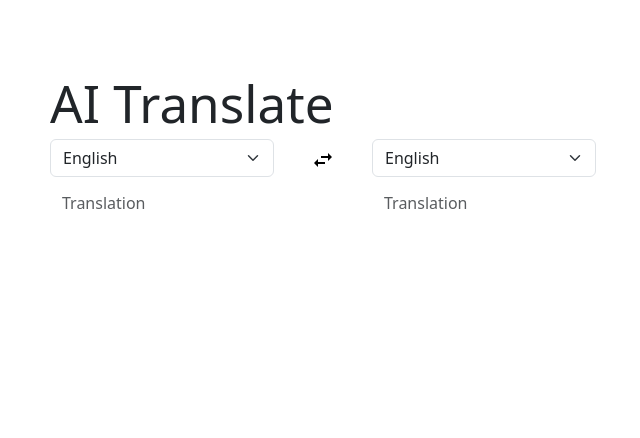
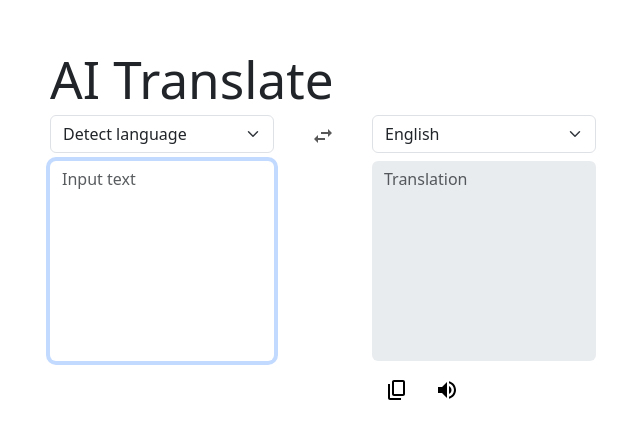
Before and after one commit to jmoliugp/ai-translate, a React (Vite) app: page / in a window 1280 px wide. Shown: the part 170-608 px from the top of the page, without its empty margins (317-957 px from the left). Built offline with nearby package versions, Linux system fonts and the light colour scheme.

Commit message:
text to voice and copy to clipboard features

```diff
--- a/src/scenes/TranslatorApp/index.tsx
+++ b/src/scenes/TranslatorApp/index.tsx
@@ -3,12 +3,18 @@ import './styles.css'
 import { useTranslate } from './useTranslate'
 import { Button, Col, Container, Row, Stack } from 'react-bootstrap'
 import { SwapArrowsIcon } from '../../components/SwapArrowsIcon'
-import { AUTO_LENGUAGE, SectionType } from '../../utils/constants'
+import {
+  AUTO_LENGUAGE,
+  SectionType,
+  getVoiceLanguage,
+} from '../../utils/language'
 import { LanguageSelector } from '../../components/LanguageSelector'
 import { TextArea } from '../../components/TextArea'
 import { useEffect } from 'react'
 import { translate } from '../../utils/translate'
 import { useDebounce } from './useDebounce'
+import { CopyIcon } from '../../components/CopyIcon'
+import { SpeakerIcon } from '../../components/SpeakerIcon'
 
 const TranslatorApp: React.FC = () => {
   const { handlers, state } = useTranslate()
@@ -28,17 +34,20 @@ const TranslatorApp: React.FC = () => {
 
         handlers.setResult(res)
       })
-      .catch(error => {
-        console.error('## error: ', JSON.stringify(error))
-        console.error('AI_API_TRANSLATION_ERROR')
-      })
+      .catch(error => console.error(error))
   }, [debouncedFromText, state.fromLanguage, state.toLanguage])
+
+  const handleClipboard = () => navigator.clipboard.writeText(state.result)
+  const handleSpeak = () => {
+    const utterance = new SpeechSynthesisUtterance(state.result)
+    utterance.lang = getVoiceLanguage(state.toLanguage)
+    utterance.rate = 0.8
+    speechSynthesis.speak(utterance)
+  }
 
   return (
     <Container fluid>
-      <div className="App">
       <h1>AI Translate</h1>
-
       <Row>
         <Col>
           <Stack gap={2}>
@@ -79,10 +88,17 @@ const TranslatorApp: React.FC = () => {
               type={SectionType.To}
               loading={state.loading}
             />
+            <div className="result-buttons-container">
+              <Button variant="link" onClick={handleClipboard}>
+                <CopyIcon />
+              </Button>
+              <Button variant="link" onClick={handleSpeak}>
+                <SpeakerIcon />
+              </Button>
+            </div>
           </Stack>
         </Col>
       </Row>
-      </div>
     </Container>
   )
 }
```
Lines whose indentation alone changed are shown as unchanged.
